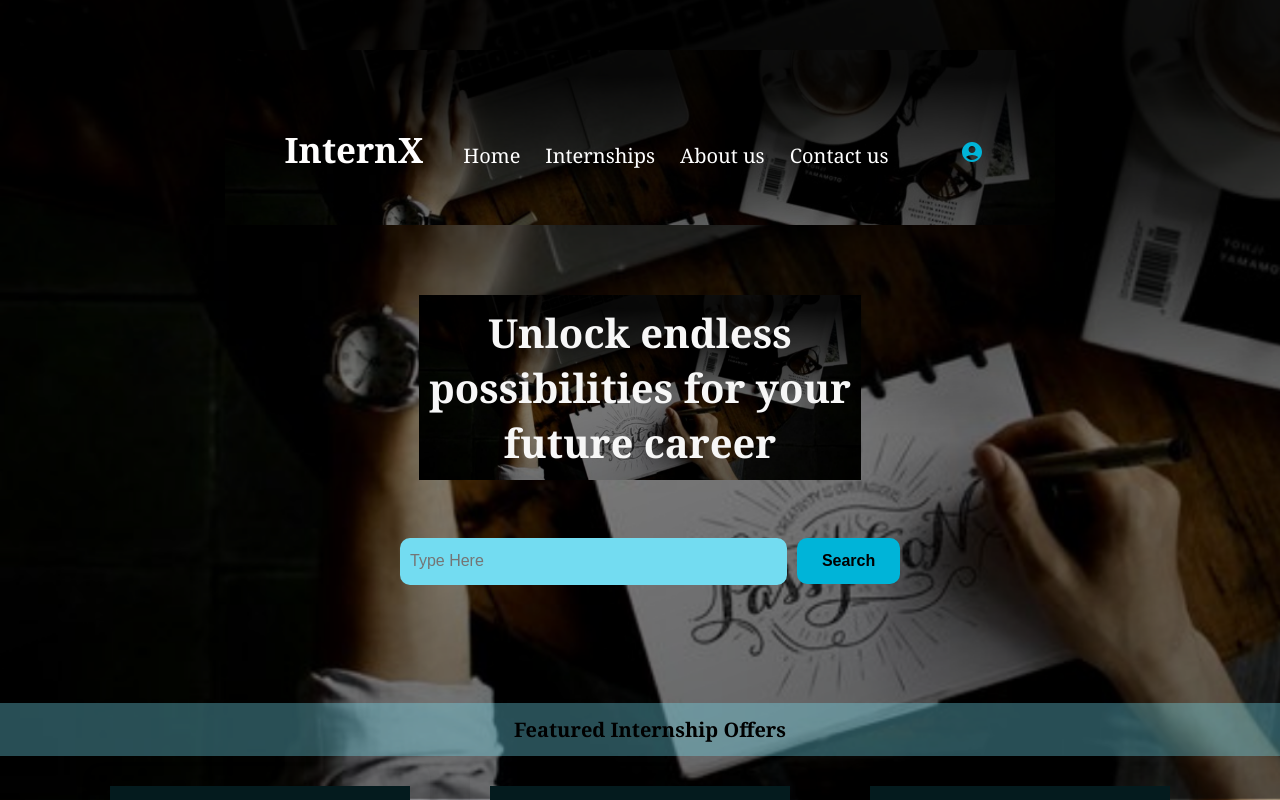
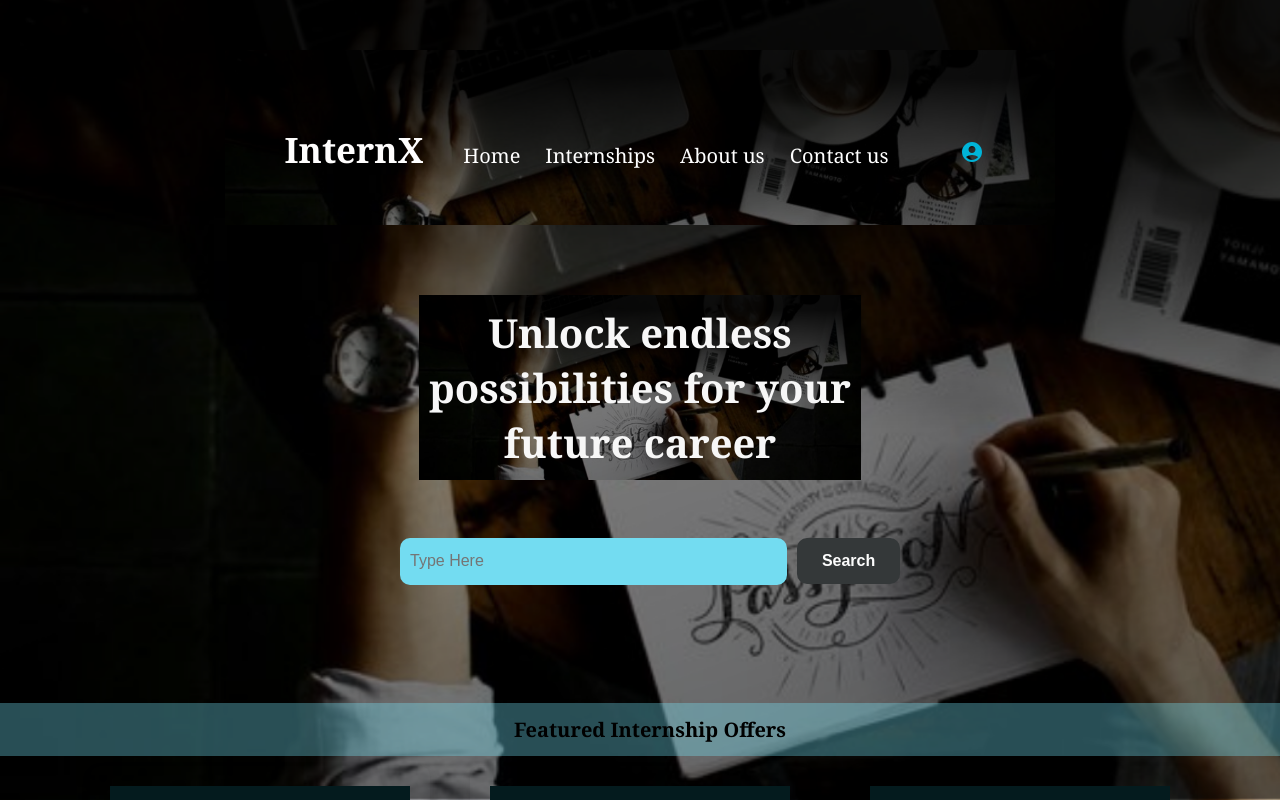
Before and after one commit to KushaRa/InternX_Front, a React (Create React App) app in the folder skillsync/: page /card in a window 1280 px wide. Shown: the top 800 px of the page. Built offline with nearby package versions, Linux system fonts and the light colour scheme.

Commit message:
modified css

```diff
--- a/skillsync/src/Pages/Card/Card.css
+++ b/skillsync/src/Pages/Card/Card.css
@@ -132,8 +132,8 @@
 .cardButton {
   /* padding: 8px; */
   font-size: 1em;
-  background-color: #00b4d8;
-  color: #000000;
+  background-color: #343839;
+  color: #fdfdfd;
   border: none;
   cursor: pointer;
   border-radius: 10px 10px 10px 10px;
```
